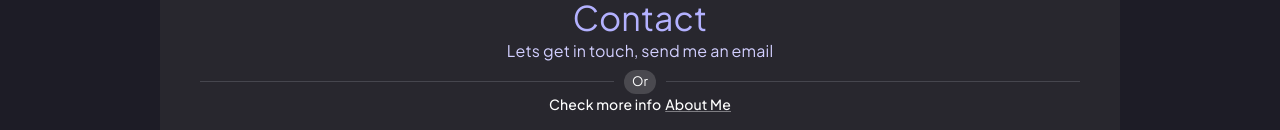
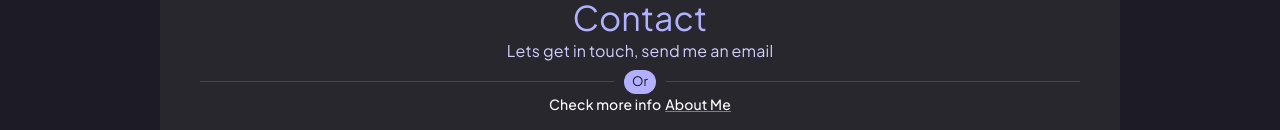
Before and after one commit to Elder-Meyer/personal-portfolio, a React (Vite) app: page /contact in a window 1280 px wide. Shown: the part 181-311 px from the top of the page. Built offline with nearby package versions, Linux system fonts and the light colour scheme.

Commit message:
3.14.407 Update chip style in contact form

```diff
--- a/src/views/contact/FormContact.jsx
+++ b/src/views/contact/FormContact.jsx
@@ -20,7 +20,7 @@ export const FormContact = () => {
       <Typography variant="h4" color="primary" textAlign="center"> {t("contact.title")} </Typography>
       <Typography variant="body1" color="primary.light" textAlign="center" gutterBottom> {t("contact.subtitle")} </Typography>
       <Divider variant="fullwidth">
-        <Chip size="small" label="Or"/>
+        <Chip size="small" label="Or" color="primary" variant="filled" />
       </Divider>
       <Stack component={Typography} textAlign="center" variant="subtitle2" paragraph direction="row" alignItems="center" justifyContent="center" spacing={0.5}>
         <div>Check more info {" "}</div>
```
